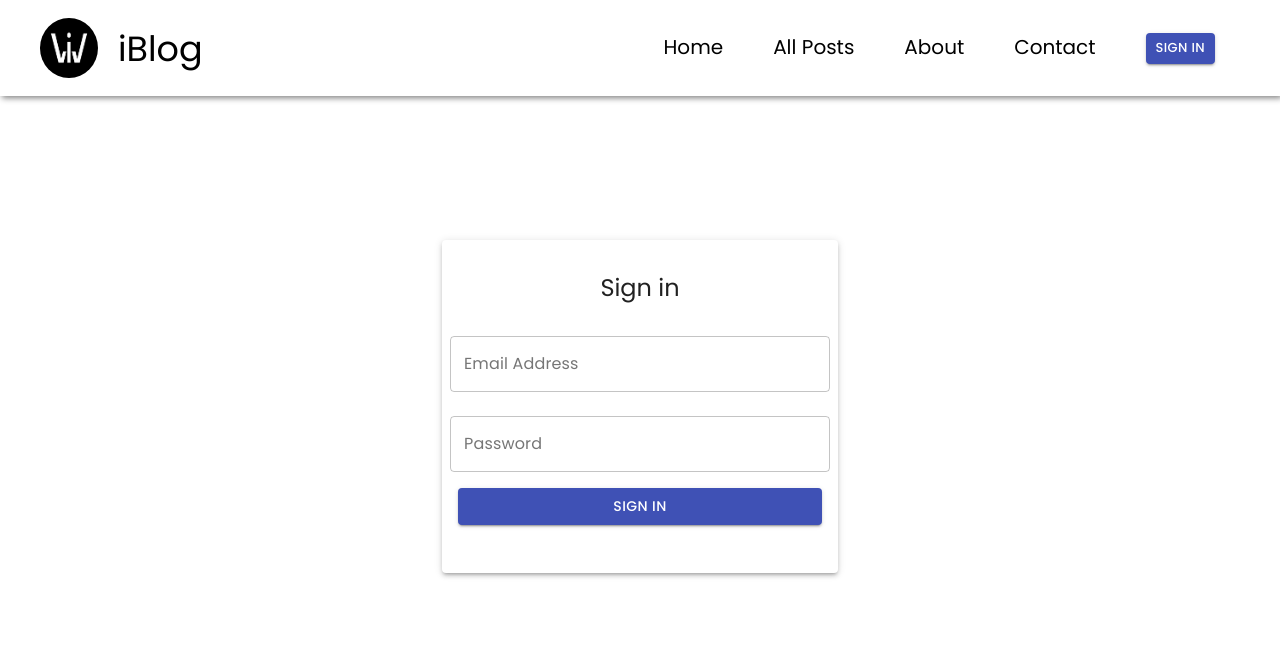
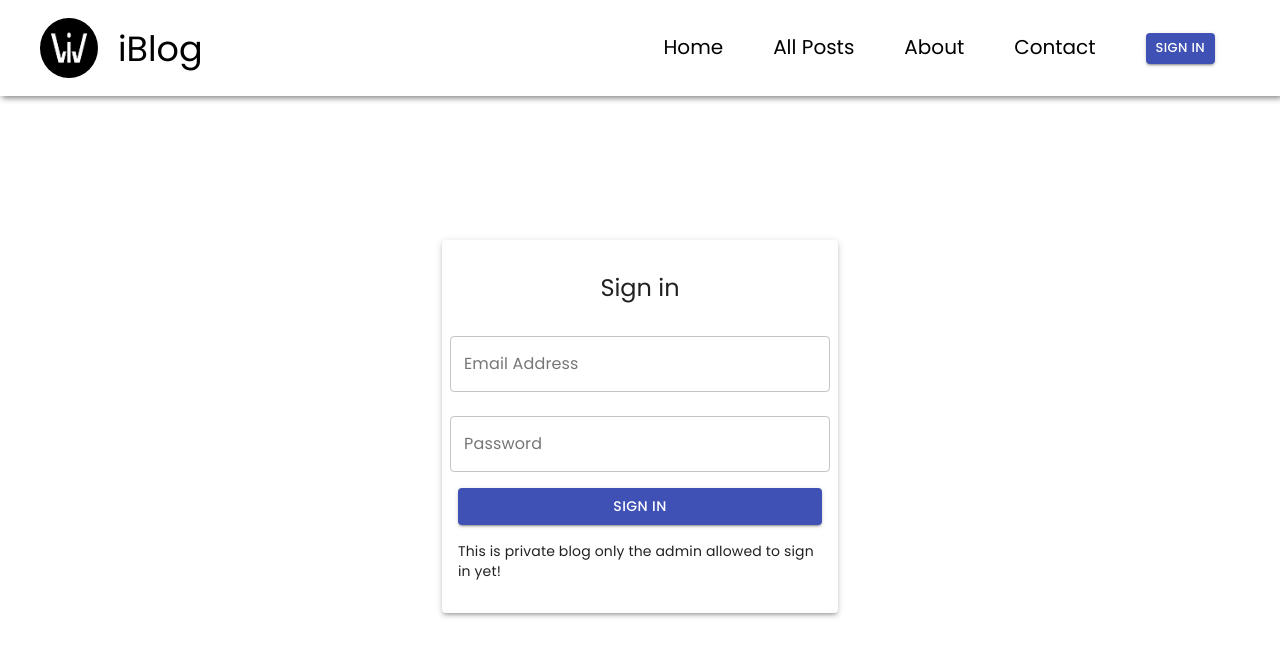
Before and after one commit to islemwilcher/iblog, a React (Create React App) app: page /signin in a window 1280 px wide. Shown: the top 656 px of the page. Built offline with nearby package versions, Linux system fonts and the light colour scheme.

Commit message:
adding note under the sign in paper

```diff
--- a/src/pages/admin/manageposts/form/form.jsx
+++ b/src/pages/admin/manageposts/form/form.jsx
@@ -17,7 +17,6 @@ const Form = ({ currentId, setCurrentId }) => {
   const post = useSelector((state) => (currentId ? state.posts.find((message) => message._id === currentId) : null));
   const dispatch = useDispatch();
   const classes = useStyles();
-  const user = JSON.parse(localStorage.getItem('profile'));
 
   useEffect(() => {
     if (post) setPostData(post);
--- a/src/pages/signin/signin.jsx
+++ b/src/pages/signin/signin.jsx
@@ -35,7 +35,7 @@ const Signin = () => {
                 <Button type="submit" fullWidth variant="contained" color="primary" className={classes.submit} >
                     Sign In
                 </Button>
-
+                <Typography variant="body2">This is private blog only the admin allowed to sign in yet!</Typography>
                 </form>
             </Paper>
         </Container>
--- a/src/pages/signin/styles.js
+++ b/src/pages/signin/styles.js
@@ -19,4 +19,7 @@ export default makeStyles((theme) => ({
     submit: {
         margin: theme.spacing(3, 0, 2),
       },
+    note: {
+        color: 'gray',
+    }
 }));
```
